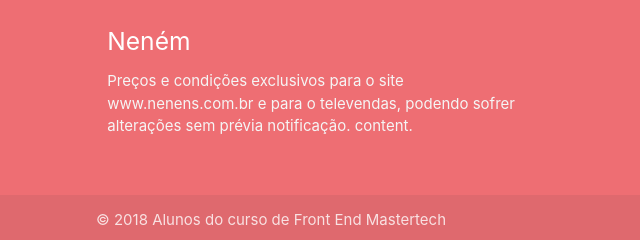
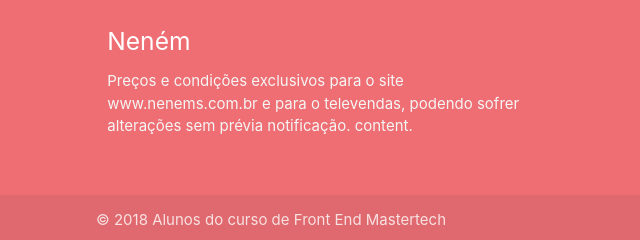
Before and after one commit to leticiaaars/nenems-mastertech, a website: page index.html in a window 1280 px wide. Shown: the part 1600-1840 px from the top of the page, 96-736 px from the left. Drawn offline with nearby package versions, Linux system fonts and the light colour scheme.

```diff
--- a/index.html
+++ b/index.html
@@ -304,7 +304,7 @@
                 <div class="row">
                     <div class="col l6 s12">
                         <h5 class="white-text">Neném</h5>
-                        <p class="grey-text text-lighten-4">Preços e condições exclusivos para o site www.nenens.com.br e para o televendas, podendo sofrer alterações sem prévia notificação.
+                        <p class="grey-text text-lighten-4">Preços e condições exclusivos para o site www.nenems.com.br e para o televendas, podendo sofrer alterações sem prévia notificação.
                             content.</p>
                     </div>
                     <div class="col l4 offset-l2 s12">
```
